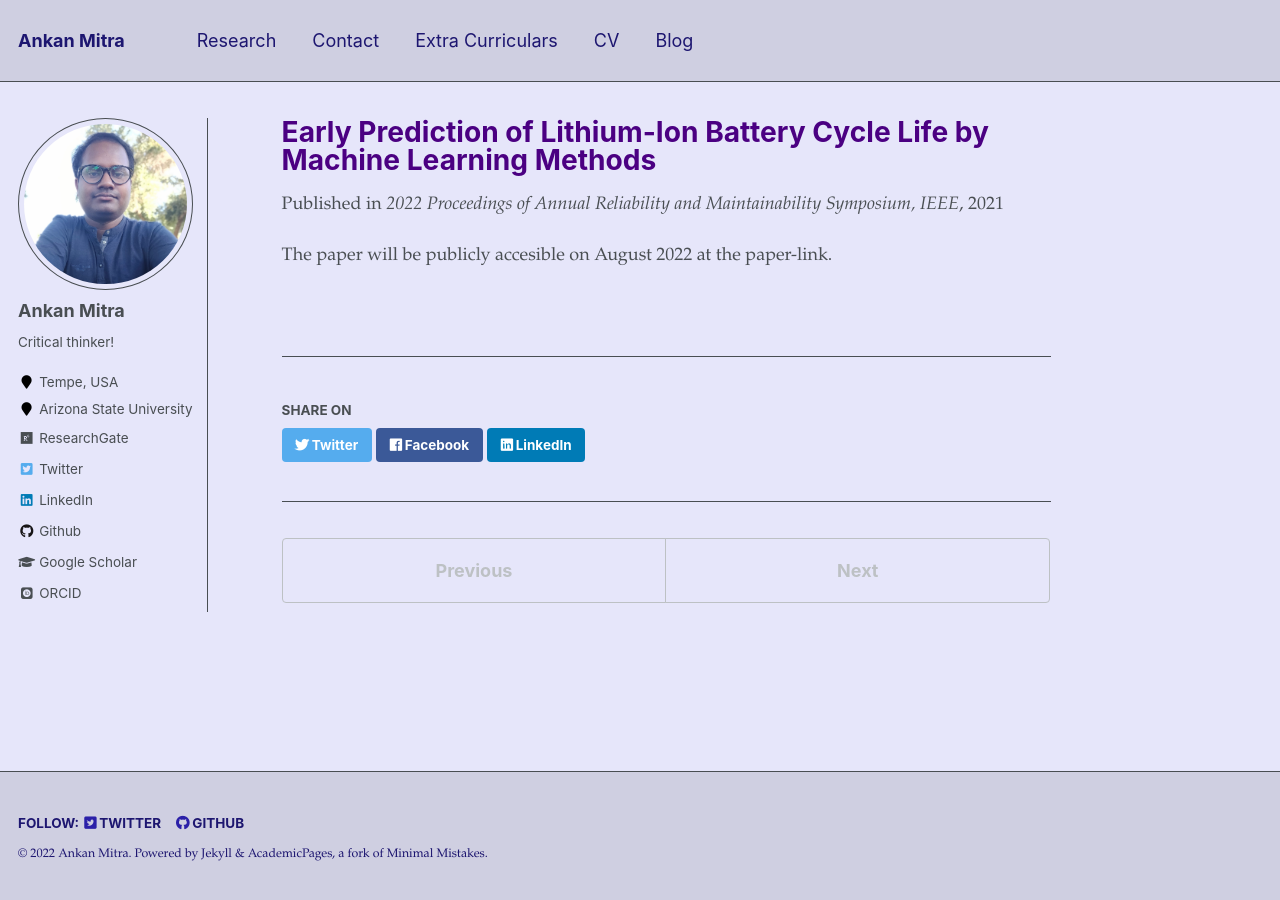
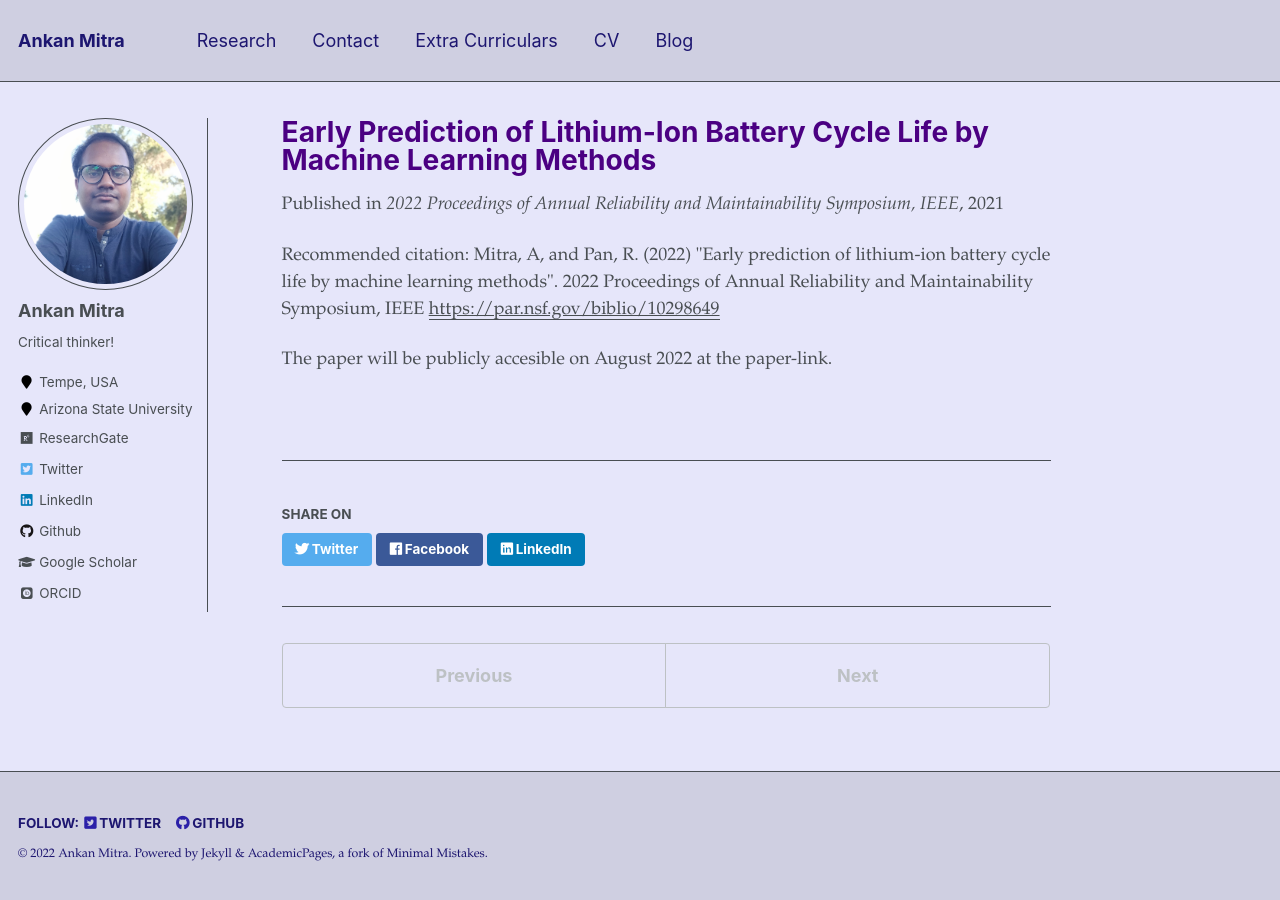
Before and after one commit to percyjackson9/percyjackson9.github.io, a Jekyll site: the page built from _publications/paper6.md, in a window 1280 px wide. Built offline with Jekyll 4.4.1, drawn with Linux system fonts in a browser that asks for light colours; some web fonts are replaced.

Commit message:
Update paper6.md

```diff
--- a/_publications/paper6.md
+++ b/_publications/paper6.md
@@ -9,6 +9,8 @@ authors: "A. Mitra, R. Pan,"
 venue: "2022 Proceedings of Annual Reliability and Maintainability Symposium, IEEE"
 year: "2022"
 paperurl: 'https://par.nsf.gov/biblio/10298649'
+citation: 'Mitra, A, and Pan, R. (2022) "Early prediction of lithium-ion battery cycle life by machine learning methods". 2022 Proceedings of Annual Reliability and Maintainability Symposium, IEEE'
+doi: 'https://par.nsf.gov/biblio/10298649'
 
 ---
 The paper will be publicly accesible on August 2022 at the paper-link.
```
